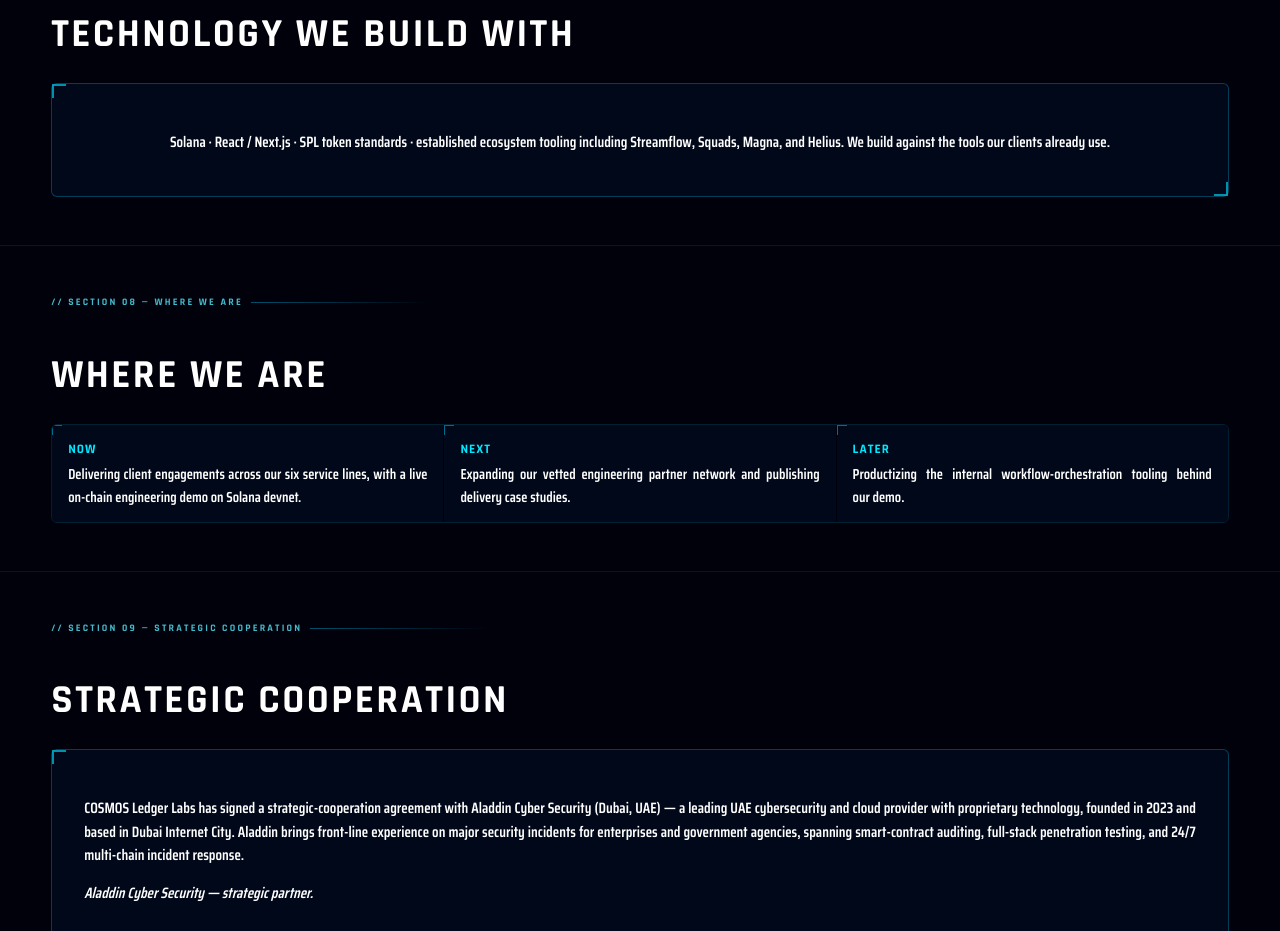
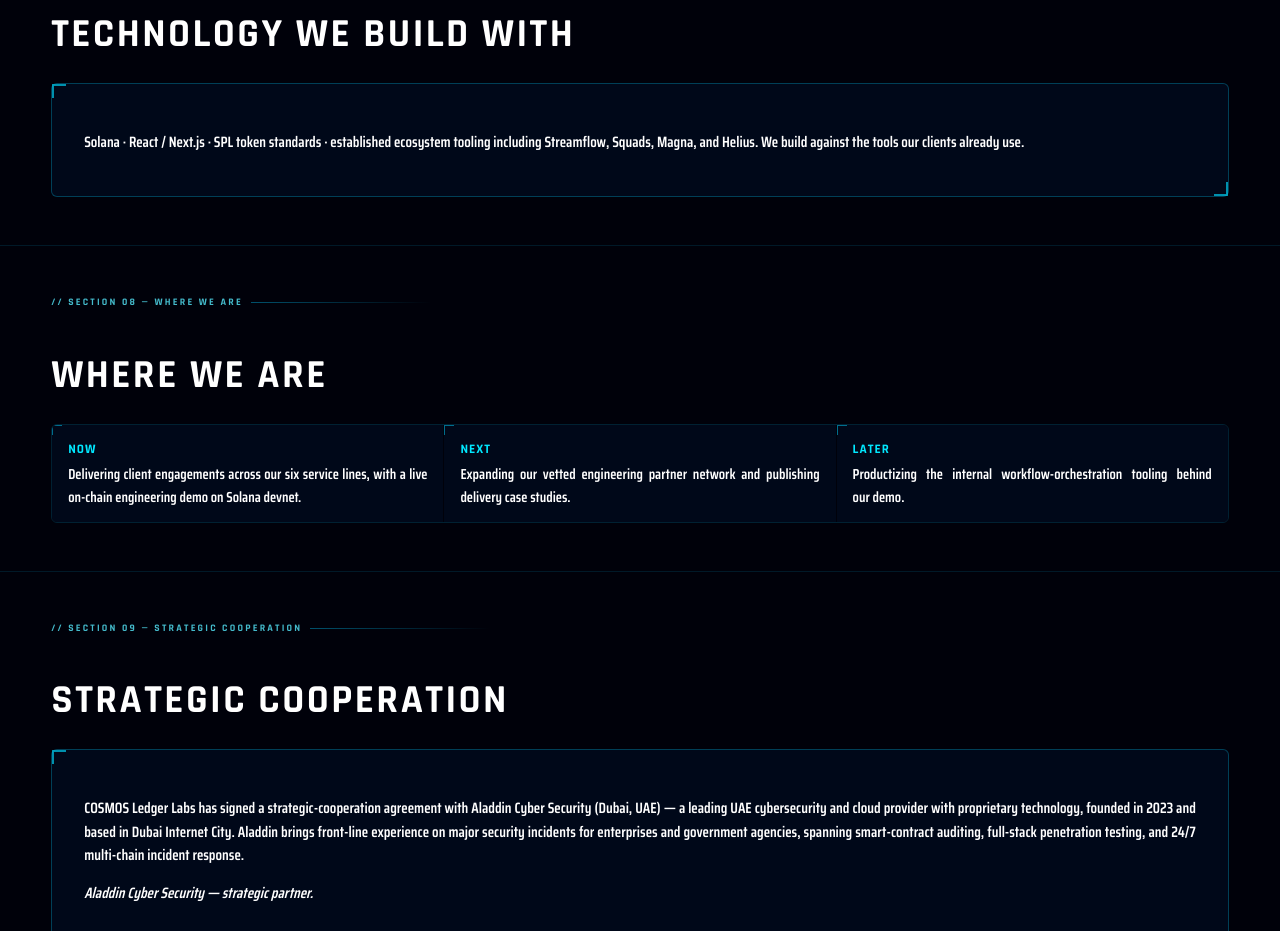
Before and after one commit to cosmosledgerlabs/cosmosledgerlabs-website, a Next.js app: page / in a window 1280 px wide. Shown: the part 3180-4111 px from the top of the page. Built offline with nearby package versions, Linux system fonts and the light colour scheme; no server answers.

Commit message:
Align technology section text to the left

```diff
--- a/components/Sections.module.css
+++ b/components/Sections.module.css
@@ -409,6 +409,6 @@
 
 /* technology line: centred in its box (2026-09-13) */
 .techCenter {
-  text-align: center;
-  text-align-last: center;
+  text-align: left;
+  text-align-last: left;
 }
```
